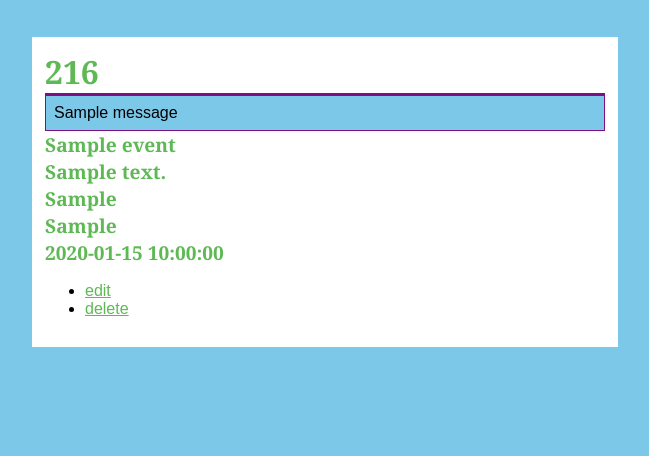
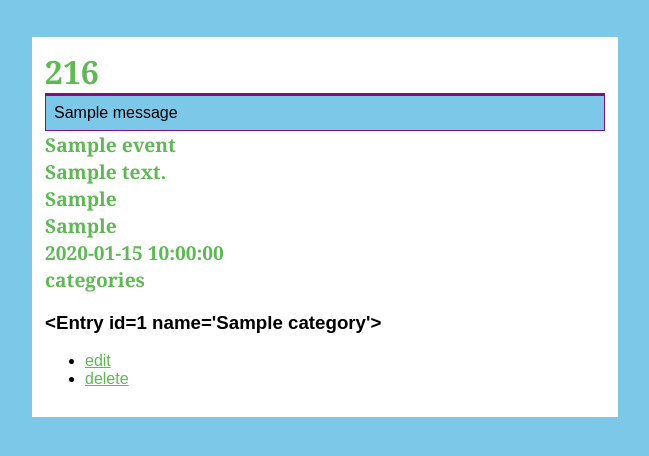
Before and after one commit to kyutech-programming-club/hack-fes-kita, a Flask app: template flaskr/templates/event/detail.html in a window 1280 px wide. Shown: the top 456 px of the page, without its empty margins (315-964 px from the left). Run offline with Flask 2, Linux system fonts and the light colour scheme; tables that the repository leaves empty hold one stand-in row (values such as "Sample post"); the template is opened without the code that fills it: values that come from a table or form of the project are taken from there, most other values are stand-ins (such as "Sample title", 1, 10 or a date in 2020); one stand-in notice (Sample message) is shown; parts of the project's set-up code (start-up, migrations or seed data) failed here and were passed over; some libraries are stand-ins or nearby versions.

Commit message:
Add relationship of category and event

```diff
--- a/flaskr/models.py
+++ b/flaskr/models.py
@@ -10,6 +10,10 @@ category_post_association = Table('category_post_association', db.Model.metadata
         Column('category_id', Integer, ForeignKey('categories.id')),
         Column('post_id', Integer, ForeignKey('posts.id'))
 )
+category_event_association = Table('category_event_association', db.Model.metadata,
+        Column('category_id', Integer, ForeignKey('categories.id')),
+        Column('event_id', Integer, ForeignKey('events.id'))
+)
 
 class Event(db.Model):
     __tablename__ = 'events'
@@ -20,6 +24,7 @@ class Event(db.Model):
     day = db.Column(db.String(100), default='', nullable=False)
     room = db.Column(db.String(100), default='', nullable=False)
     time = db.Column(db.String(100), default='', nullable=False)
+    categories = relationship("Category", secondary=category_event_association, back_populates="events")
     #  email = db.Column(db.String(100), unique=True, nullable=False)
     #  _password = db.Column('password', db.String(100), nullable=False)
 
@@ -66,6 +71,7 @@ class Category(db.Model):
     id = db.Column(db.Integer, primary_key=True)
     name = db.Column(db.Text)
     posts = relationship("Post", secondary=category_post_association, back_populates="categories")
+    events = relationship("Event", secondary=category_event_association, back_populates="categories")
 
     def __repr__(self):
         return '<Entry id={id} name={name!r}>'.format(
--- a/flaskr/templates/event/detail.html
+++ b/flaskr/templates/event/detail.html
@@ -6,6 +6,10 @@
 <h2>{{ event.day }}</h2>
 <h2>{{ event.room }}</h2>
 <h2>{{ event_time }}</h2>
+<h2>categories</h2>
+{% for category in event.categories %}
+<h3>{{category}}</h3>
+{% endfor %}
 
 <div>
   <ul>
--- a/flaskr/templates/event/edit.html
+++ b/flaskr/templates/event/edit.html
@@ -14,6 +14,8 @@
       <dd><input type=text size=20 name=room value="{{room}}" readonly>
       <dt>Time:
       <dd><input type=text size=20 name=time value="{{time+1}}" readonly>
+      <dt>Category:
+      <dd><input type=text size=20 name="category" >
       <dd><input type=submit value={{ 'save' if event else 'create' }}>
     </dl>
   </form>
```
Also changed, not shown: flaskr/views.py (+6 -1 lines).
